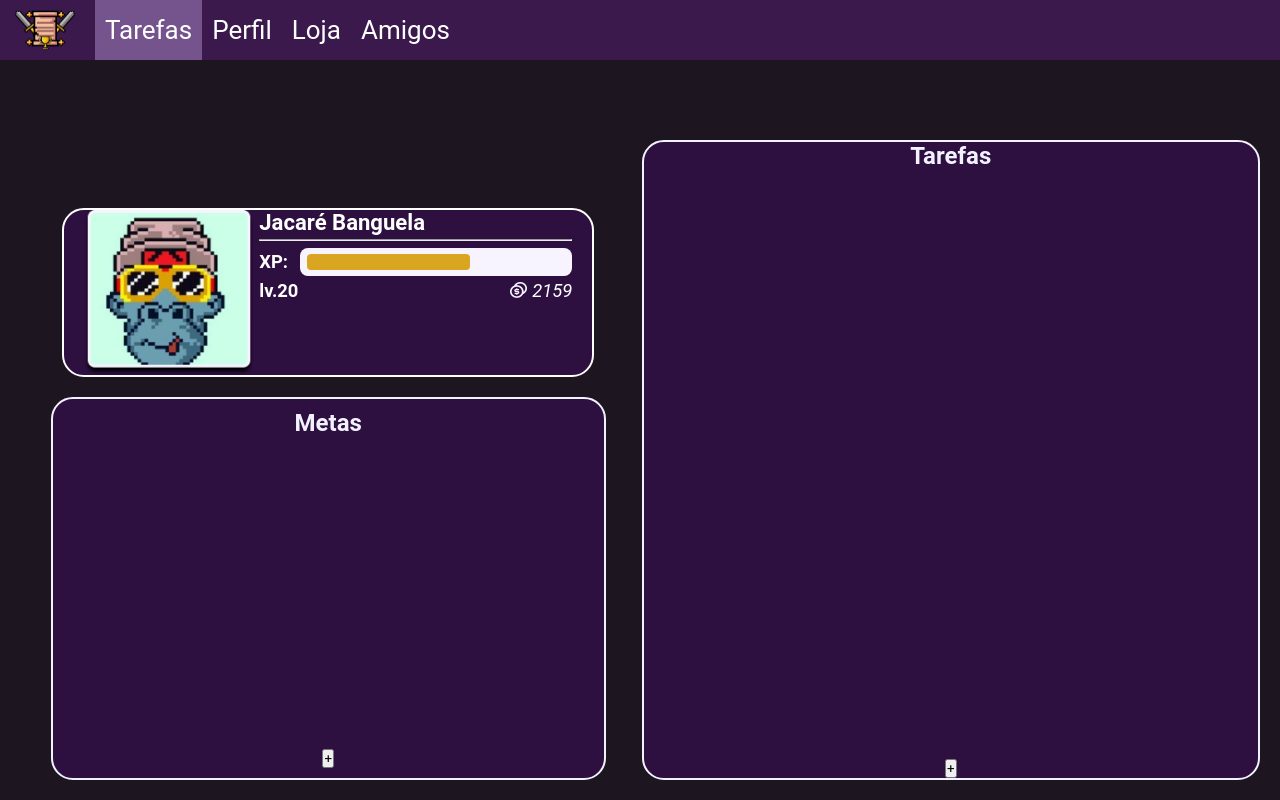
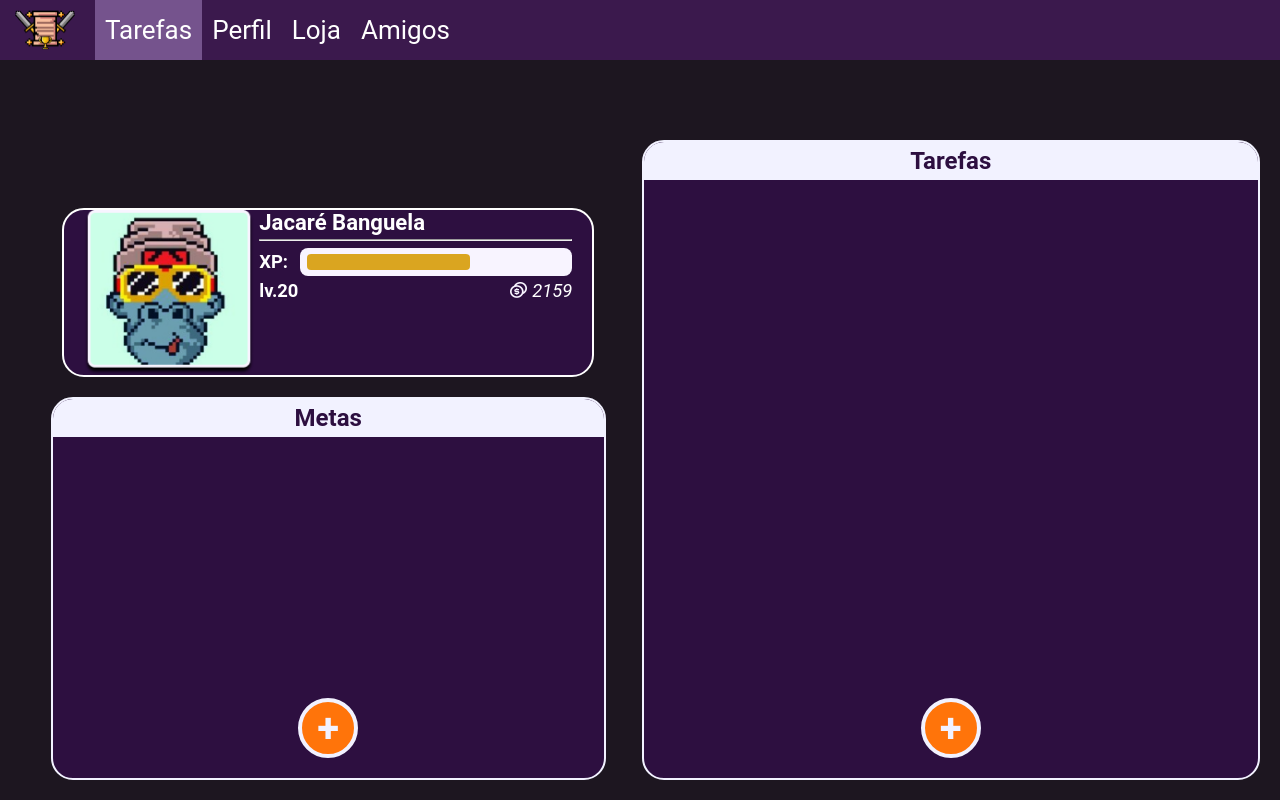
Before and after one commit to lucasrc18/ProjetoIntegrador, a React (Create React App) app: page /tasks in a window 1280 px wide. Built offline with nearby package versions, Linux system fonts and the light colour scheme; no server answers; the database is empty.

Commit message:
att visual

```diff
--- a/src/pages/tasks/index.tsx
+++ b/src/pages/tasks/index.tsx
@@ -25,7 +25,7 @@ export default function Tasks() {
                 <section id="rightSec">
                     <h1>Tarefas</h1>
                     <button>+</button>
-            </section>
+                </section>
             </main>
 		</div>
 	);
--- a/src/pages/tasks/style.scss
+++ b/src/pages/tasks/style.scss
@@ -4,6 +4,36 @@
     background: #1D1620;
     display: flex;
     flex-direction: column;
+
+    button{
+        border: #f2f2ff solid 4px;
+        font-size: 2.5em;
+        font-weight: 700;
+        color: #f2f2ff;
+        background-color: #FF740A;
+        width: 1.5em;
+        height: 1.5em;
+        border-radius: 50%;
+        cursor: pointer;
+        transition: all 0.8s;
+    }
+
+    button:hover{
+        color: #FF740A;
+        background-color: #f2f2ff;
+        border: #FF740A solid 4px;
+    }
+
+    h1{
+        background-color: #f2f2ff;
+        color: #2D0F40;
+        width: 100%;
+        border-top-left-radius: 20px;
+        border-top-right-radius: 20px;
+        text-align: center;
+        padding: 5px;
+    }
+
     main{
         display: flex;
         flex-direction: row;
@@ -32,7 +62,7 @@
                 border: #f2f2ff 2px solid;
                 background-color: #2D0F40;
                 border-radius: 22px;
-                padding: 10px;
+                padding:  0px 0px 20px 0px;
                 width: 90%;
             }
         }
@@ -47,6 +77,7 @@
             border: #f2f2ff solid 2px;
             background-color: #2D0F40;
             border-radius: 22px;
+            padding:  0px 0px 20px 0px;
         }
     }
 }
```
